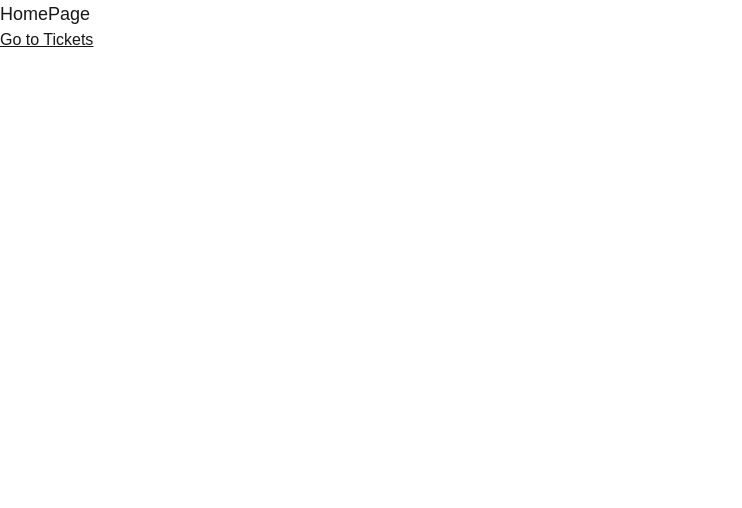
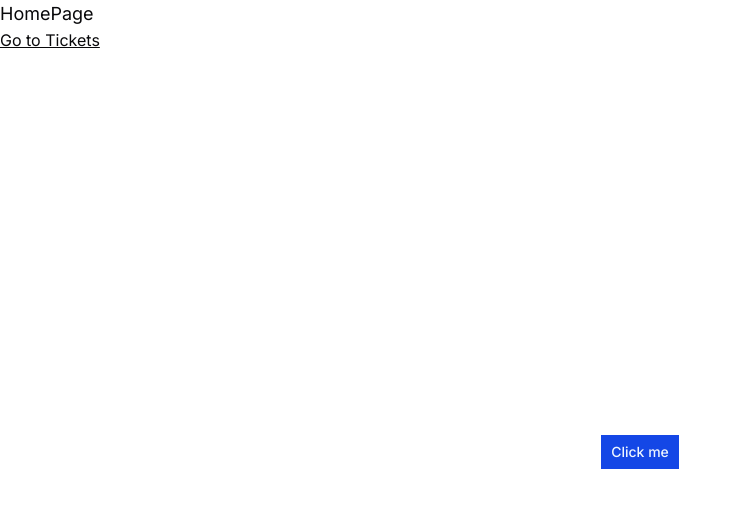
Before and after one commit to temivan/ticket-bounty-app, a Next.js app: page / in a window 1280 px wide. Shown: the top 508 px of the page, without its empty margins (0-742 px from the left). Built offline with nearby package versions, Linux system fonts and the light colour scheme.

Commit message:
Set up shadcn/ui with Button component
by: claude

```diff
--- a/src/app/globals.css
+++ b/src/app/globals.css
@@ -1,26 +1,130 @@
 @import 'tailwindcss';
+@import 'tw-animate-css';
+@import 'shadcn/tailwind.css';
 
-:root {
-  --background: #ffffff;
-  --foreground: #171717;
-}
+@custom-variant dark (&:is(.dark *));
 
 @theme inline {
   --color-background: var(--background);
   --color-foreground: var(--foreground);
-  --font-sans: var(--font-geist-sans);
+  --font-sans: var(--font-sans);
   --font-mono: var(--font-geist-mono);
+  --font-heading: var(--font-sans);
+  --color-sidebar-ring: var(--sidebar-ring);
+  --color-sidebar-border: var(--sidebar-border);
+  --color-sidebar-accent-foreground: var(--sidebar-accent-foreground);
+  --color-sidebar-accent: var(--sidebar-accent);
+  --color-sidebar-primary-foreground: var(--sidebar-primary-foreground);
+  --color-sidebar-primary: var(--sidebar-primary);
+  --color-sidebar-foreground: var(--sidebar-foreground);
+  --color-sidebar: var(--sidebar);
+  --color-chart-5: var(--chart-5);
+  --color-chart-4: var(--chart-4);
+  --color-chart-3: var(--chart-3);
+  --color-chart-2: var(--chart-2);
+  --color-chart-1: var(--chart-1);
+  --color-ring: var(--ring);
+  --color-input: var(--input);
+  --color-border: var(--border);
+  --color-destructive: var(--destructive);
+  --color-accent-foreground: var(--accent-foreground);
+  --color-accent: var(--accent);
+  --color-muted-foreground: var(--muted-foreground);
+  --color-muted: var(--muted);
+  --color-secondary-foreground: var(--secondary-foreground);
+  --color-secondary: var(--secondary);
+  --color-primary-foreground: var(--primary-foreground);
+  --color-primary: var(--primary);
+  --color-popover-foreground: var(--popover-foreground);
+  --color-popover: var(--popover);
+  --color-card-foreground: var(--card-foreground);
+  --color-card: var(--card);
+  --radius-sm: calc(var(--radius) * 0.6);
+  --radius-md: calc(var(--radius) * 0.8);
+  --radius-lg: var(--radius);
+  --radius-xl: calc(var(--radius) * 1.4);
+  --radius-2xl: calc(var(--radius) * 1.8);
+  --radius-3xl: calc(var(--radius) * 2.2);
+  --radius-4xl: calc(var(--radius) * 2.6);
 }
 
-@media (prefers-color-scheme: dark) {
-  :root {
-    --background: #0a0a0a;
-    --foreground: #ededed;
+:root {
+  --card: oklch(1 0 0);
+  --card-foreground: oklch(0.141 0.005 285.823);
+  --popover: oklch(1 0 0);
+  --popover-foreground: oklch(0.141 0.005 285.823);
+  --primary: oklch(0.488 0.243 264.376);
+  --primary-foreground: oklch(0.97 0.014 254.604);
+  --secondary: oklch(0.967 0.001 286.375);
+  --secondary-foreground: oklch(0.21 0.006 285.885);
+  --muted: oklch(0.967 0.001 286.375);
+  --muted-foreground: oklch(0.552 0.016 285.938);
+  --accent: oklch(0.967 0.001 286.375);
+  --accent-foreground: oklch(0.21 0.006 285.885);
+  --destructive: oklch(0.577 0.245 27.325);
+  --border: oklch(0.92 0.004 286.32);
+  --input: oklch(0.92 0.004 286.32);
+  --ring: oklch(0.705 0.015 286.067);
+  --chart-1: oklch(0.809 0.105 251.813);
+  --chart-2: oklch(0.623 0.214 259.815);
+  --chart-3: oklch(0.546 0.245 262.881);
+  --chart-4: oklch(0.488 0.243 264.376);
+  --chart-5: oklch(0.424 0.199 265.638);
+  --radius: 0;
+  --sidebar: oklch(0.985 0 0);
+  --sidebar-foreground: oklch(0.141 0.005 285.823);
+  --sidebar-primary: oklch(0.546 0.245 262.881);
+  --sidebar-primary-foreground: oklch(0.97 0.014 254.604);
+  --sidebar-accent: oklch(0.967 0.001 286.375);
+  --sidebar-accent-foreground: oklch(0.21 0.006 285.885);
+  --sidebar-border: oklch(0.92 0.004 286.32);
+  --sidebar-ring: oklch(0.705 0.015 286.067);
+  --background: oklch(1 0 0);
+  --foreground: oklch(0.141 0.005 285.823);
+}
+
+.dark {
+  --background: oklch(0.141 0.005 285.823);
+  --foreground: oklch(0.985 0 0);
+  --card: oklch(0.21 0.006 285.885);
+  --card-foreground: oklch(0.985 0 0);
+  --popover: oklch(0.21 0.006 285.885);
+  --popover-foreground: oklch(0.985 0 0);
+  --primary: oklch(0.424 0.199 265.638);
+  --primary-foreground: oklch(0.97 0.014 254.604);
+  --secondary: oklch(0.274 0.006 286.033);
+  --secondary-foreground: oklch(0.985 0 0);
+  --muted: oklch(0.274 0.006 286.033);
+  --muted-foreground: oklch(0.705 0.015 286.067);
+  --accent: oklch(0.274 0.006 286.033);
+  --accent-foreground: oklch(0.985 0 0);
+  --destructive: oklch(0.704 0.191 22.216);
+  --border: oklch(1 0 0 / 10%);
+  --input: oklch(1 0 0 / 15%);
+  --ring: oklch(0.552 0.016 285.938);
+  --chart-1: oklch(0.809 0.105 251.813);
+  --chart-2: oklch(0.623 0.214 259.815);
+  --chart-3: oklch(0.546 0.245 262.881);
+  --chart-4: oklch(0.488 0.243 264.376);
+  --chart-5: oklch(0.424 0.199 265.638);
+  --sidebar: oklch(0.21 0.006 285.885);
+  --sidebar-foreground: oklch(0.985 0 0);
+  --sidebar-primary: oklch(0.623 0.214 259.815);
+  --sidebar-primary-foreground: oklch(0.97 0.014 254.604);
+  --sidebar-accent: oklch(0.274 0.006 286.033);
+  --sidebar-accent-foreground: oklch(0.985 0 0);
+  --sidebar-border: oklch(1 0 0 / 10%);
+  --sidebar-ring: oklch(0.552 0.016 285.938);
+}
+
+@layer base {
+  * {
+    @apply border-border outline-ring/50;
+  }
+  body {
+    @apply bg-background text-foreground;
+  }
+  html {
+    @apply font-sans;
   }
 }
-
-body {
-  background: var(--background);
-  color: var(--foreground);
-  font-family: Arial, Helvetica, sans-serif;
-}
--- a/src/app/layout.tsx
+++ b/src/app/layout.tsx
@@ -1,17 +1,9 @@
 import './globals.css';
 import type { Metadata } from 'next';
-import { Geist, Geist_Mono } from 'next/font/google';
+import { Inter } from 'next/font/google';
+import { cn } from '@/lib/utils';
 
-const geistSans = Geist({
-  variable: '--font-geist-sans',
-
-  subsets: ['latin'],
-});
-
-const geistMono = Geist_Mono({
-  variable: '--font-geist-mono',
-  subsets: ['latin'],
-});
+const inter = Inter({ subsets: ['latin'], variable: '--font-sans' });
 
 export const metadata: Metadata = {
   title: 'Create Next App',
@@ -24,7 +16,7 @@
   children: React.ReactNode;
 }>) {
   return (
-    <html lang="en" className={`${geistSans.variable} ${geistMono.variable} h-full antialiased`}>
+    <html lang="en" className={cn('h-full', 'antialiased', 'font-sans', inter.variable)}>
       <body className="flex min-h-full flex-col">{children}</body>
     </html>
   );
--- a/src/app/page.tsx
+++ b/src/app/page.tsx
@@ -1,4 +1,5 @@
 import Link from 'next/link';
+import { Button } from '@/components/ui/button';
 import { ticketsPath } from '@/paths';
 
 const HomePage = () => {
@@ -8,6 +9,9 @@
       <Link href={ticketsPath()} className="underline">
         Go to Tickets
       </Link>
+      <div className="flex min-h-svh items-center justify-center">
+        <Button>Click me</Button>
+      </div>
     </div>
   );
 };
--- /dev/null
+++ b/src/components/ui/button.tsx
@@ -0,0 +1,66 @@
+import { cva, type VariantProps } from 'class-variance-authority';
+import { Slot } from 'radix-ui';
+import * as React from 'react';
+import { cn } from '@/lib/utils';
+
+const buttonVariants = cva(
+  "group/button inline-flex shrink-0 items-center justify-center rounded-md border border-transparent bg-clip-padding text-sm font-medium whitespace-nowrap transition-all outline-none select-none focus-visible:border-ring focus-visible:ring-3 focus-visible:ring-ring/50 active:not-aria-[haspopup]:translate-y-px disabled:pointer-events-none disabled:opacity-50 aria-invalid:border-destructive aria-invalid:ring-3 aria-invalid:ring-destructive/20 dark:aria-invalid:border-destructive/50 dark:aria-invalid:ring-destructive/40 [&_svg]:pointer-events-none [&_svg]:shrink-0 [&_svg:not([class*='size-'])]:size-4",
+  {
+    variants: {
+      variant: {
+        default: 'bg-primary text-primary-foreground hover:bg-primary/80',
+        outline:
+          'border-border bg-background shadow-xs hover:bg-muted hover:text-foreground aria-expanded:bg-muted aria-expanded:text-foreground dark:border-input dark:bg-input/30 dark:hover:bg-input/50',
+        secondary:
+          'bg-secondary text-secondary-foreground hover:bg-[color-mix(in_oklch,var(--secondary),var(--foreground)_5%)] aria-expanded:bg-secondary aria-expanded:text-secondary-foreground',
+        ghost:
+          'hover:bg-muted hover:text-foreground aria-expanded:bg-muted aria-expanded:text-foreground dark:hover:bg-muted/50',
+        destructive:
+          'bg-destructive/10 text-destructive hover:bg-destructive/20 focus-visible:border-destructive/40 focus-visible:ring-destructive/20 dark:bg-destructive/20 dark:hover:bg-destructive/30 dark:focus-visible:ring-destructive/40',
+        link: 'text-primary underline-offset-4 hover:underline',
+      },
+      size: {
+        default:
+          'h-9 gap-1.5 px-2.5 in-data-[slot=button-group]:rounded-md has-data-[icon=inline-end]:pr-2 has-data-[icon=inline-start]:pl-2',
+        xs: "h-6 gap-1 rounded-[min(var(--radius-md),8px)] px-2 text-xs in-data-[slot=button-group]:rounded-md has-data-[icon=inline-end]:pr-1.5 has-data-[icon=inline-start]:pl-1.5 [&_svg:not([class*='size-'])]:size-3",
+        sm: 'h-8 gap-1 rounded-[min(var(--radius-md),10px)] px-2.5 in-data-[slot=button-group]:rounded-md has-data-[icon=inline-end]:pr-1.5 has-data-[icon=inline-start]:pl-1.5',
+        lg: 'h-10 gap-1.5 px-2.5 has-data-[icon=inline-end]:pr-2 has-data-[icon=inline-start]:pl-2',
+        icon: 'size-9',
+        'icon-xs':
+          "size-6 rounded-[min(var(--radius-md),8px)] in-data-[slot=button-group]:rounded-md [&_svg:not([class*='size-'])]:size-3",
+        'icon-sm':
+          'size-8 rounded-[min(var(--radius-md),10px)] in-data-[slot=button-group]:rounded-md',
+        'icon-lg': 'size-10',
+      },
+    },
+    defaultVariants: {
+      variant: 'default',
+      size: 'default',
+    },
+  },
+);
+
+function Button({
+  className,
+  variant = 'default',
+  size = 'default',
+  asChild = false,
+  ...props
+}: React.ComponentProps<'button'> &
+  VariantProps<typeof buttonVariants> & {
+    asChild?: boolean;
+  }) {
+  const Comp = asChild ? Slot.Root : 'button';
+
+  return (
+    <Comp
+      data-slot="button"
+      data-variant={variant}
+      data-size={size}
+      className={cn(buttonVariants({ variant, size, className }))}
+      {...props}
+    />
+  );
+}
+
+export { Button, buttonVariants };
--- /dev/null
+++ b/src/lib/utils.ts
@@ -0,0 +1,6 @@
+import { type ClassValue,clsx } from 'clsx';
+import { twMerge } from 'tailwind-merge';
+
+export function cn(...inputs: ClassValue[]) {
+  return twMerge(clsx(inputs));
+}
--- a/src/paths.ts
+++ b/src/paths.ts
@@ -3,5 +3,4 @@
 export const homePath = () => '/' as Route;
 
 export const ticketsPath = () => '/tickets' as Route;
-export const ticketPath = (ticketId: string) =>
-  `/tickets/${ticketId}` as Route;
+export const ticketPath = (ticketId: string) => `/tickets/${ticketId}` as Route;
```
Also changed, not shown: package.json (+8 -1 lines), components.json (added), 1 other file (tests, documents, lock files or other folders).
